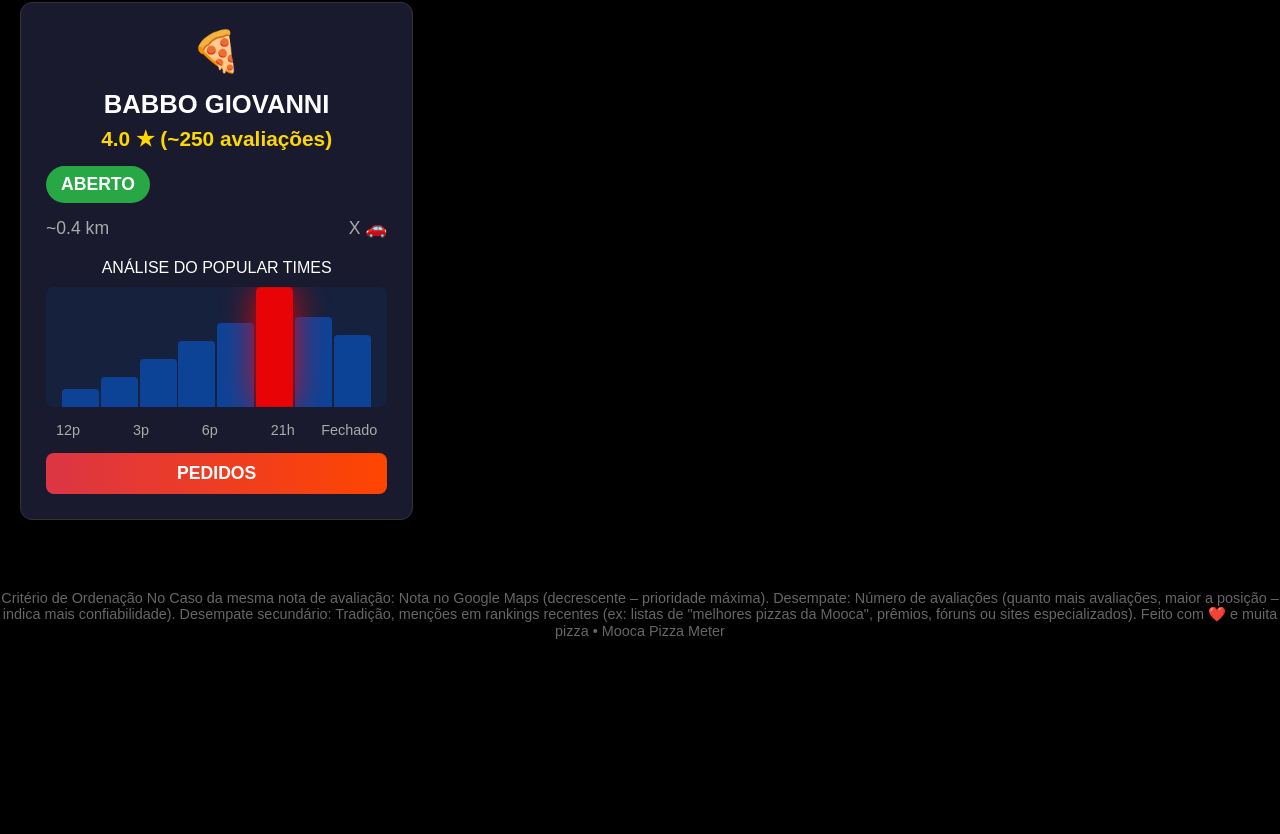
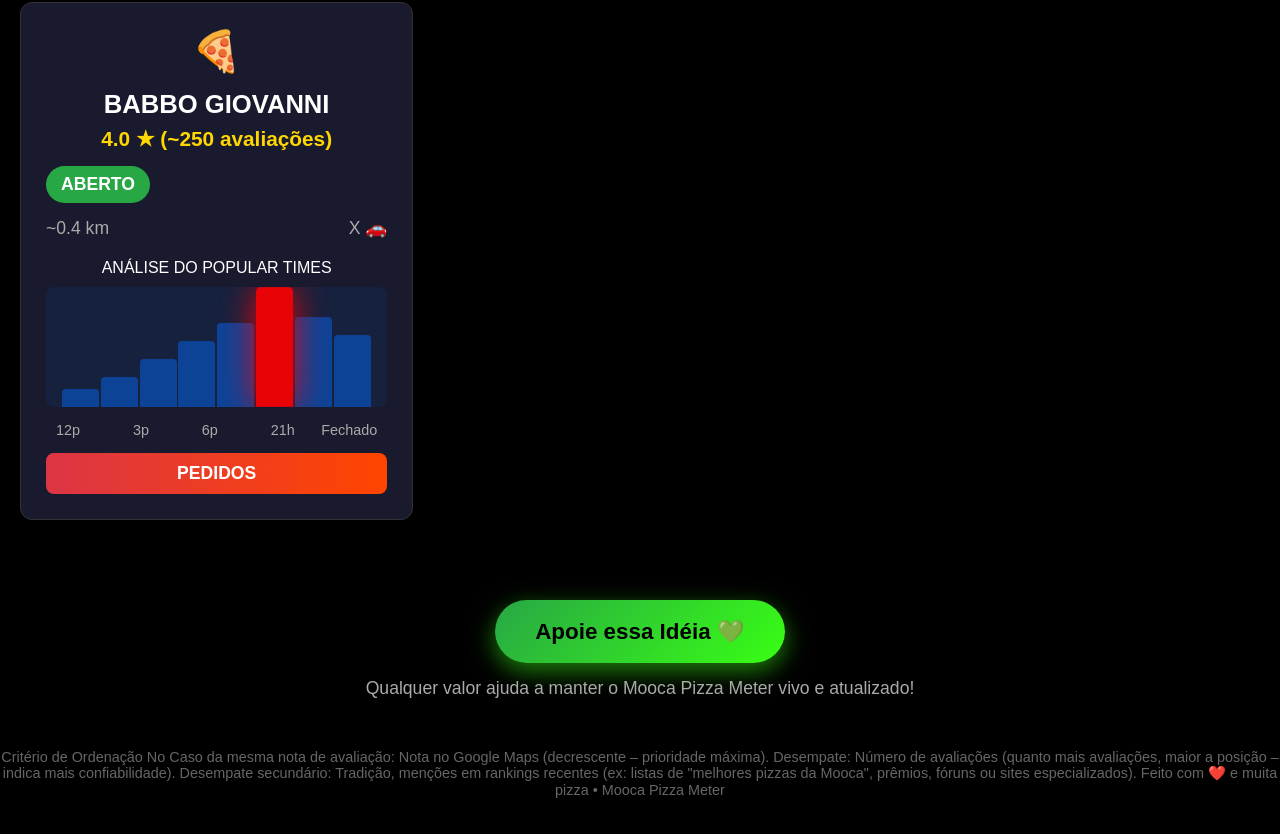
Before and after one commit to g6connecti/mooca-pizza-meter, a plain HTML site: page index.html in a window 1280 px wide. Shown: the part 5883-6717 px from the top of the page. Before the commit the page ends 6572 px from the top, so only its background shows below. Drawn offline with Linux system fonts and the light colour scheme; no server answers.

```diff
--- a/index.html
+++ b/index.html
@@ -954,7 +954,17 @@
       </div>
     </div>
   </div>
-
+    <!-- Botão DOAÇÕES - Apoie essa Idéia -->
+    <div style="text-align: center; margin: 60px 0 40px;">
+      <a href="pix://00020126490014BR.GOV.BCB.PIX0127lagarelli@g6connecti.com.br5204000053039865802BR5921Luiz Ricardo Agarelli6009Sao Paulo62070503***63046AA2"
+         target="_blank"
+         style="display: inline-block; background: linear-gradient(135deg, #28a745, #39FF14); color: #000; font-weight: bold; font-size: 1.4em; padding: 18px 40px; border-radius: 50px; text-decoration: none; box-shadow: 0 8px 25px rgba(57,255,20,0.5); transition: all 0.3s;">
+        Apoie essa Idéia 💚
+      </a>
+      <p style="margin-top: 15px; font-size: 1.1em; color: #aaa;">
+        Qualquer valor ajuda a manter o Mooca Pizza Meter vivo e atualizado!
+      </p>
+    </div>
   <footer>
     Critério de Ordenação
 No  Caso da mesma nota de avaliação: Nota no Google Maps (decrescente – prioridade máxima). Desempate: Número de avaliações (quanto mais avaliações, maior a posição –
```
